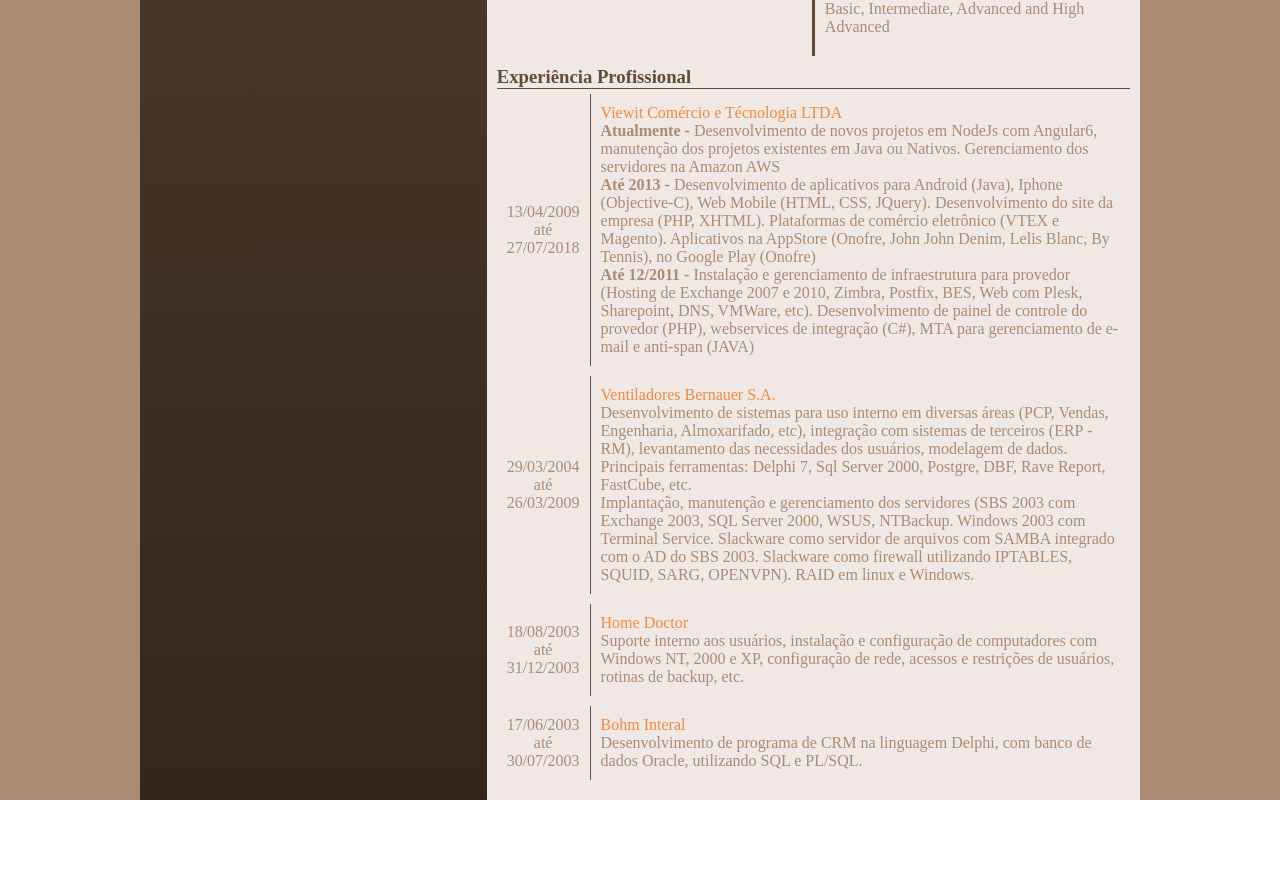
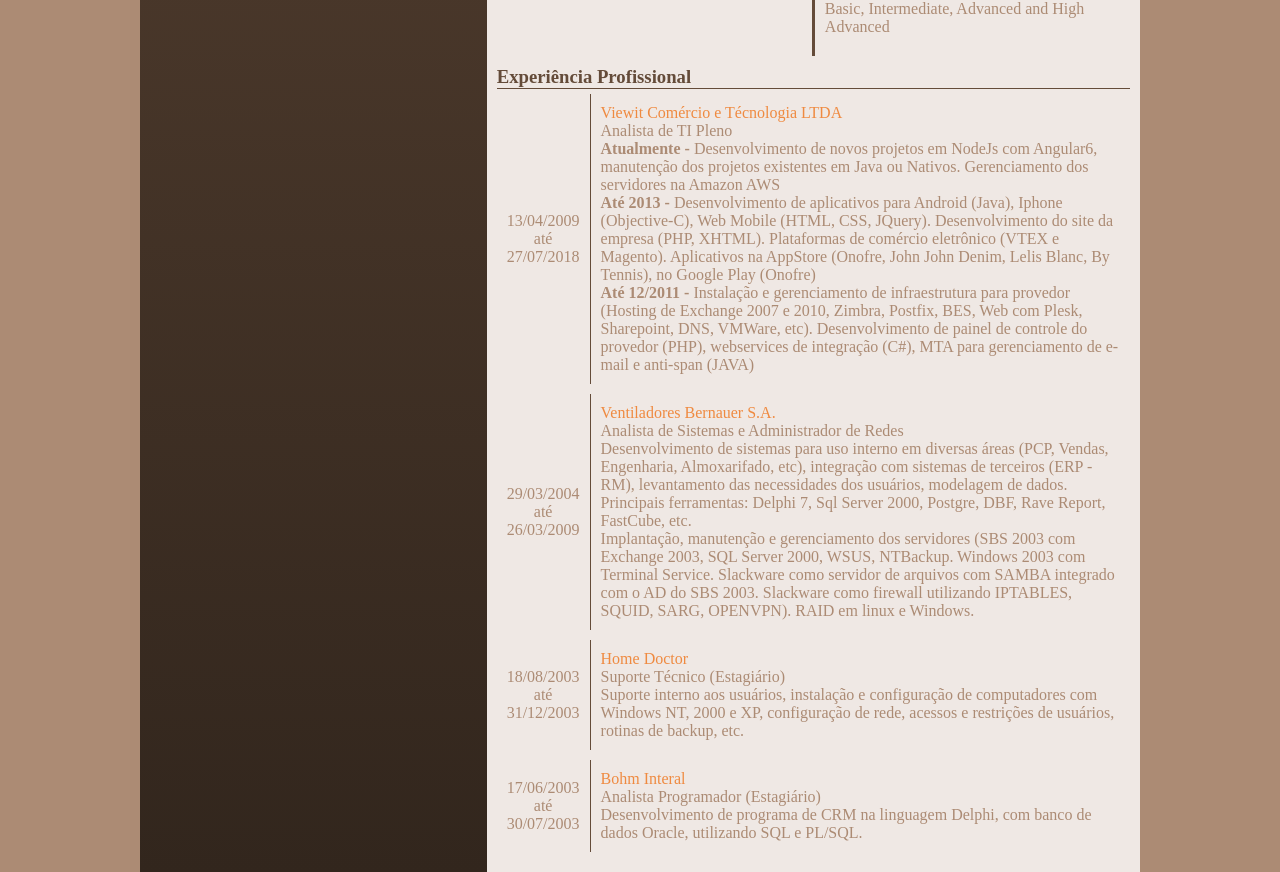
Before and after one commit to danielvazmartins/mysite, an Angular app in the folder resume/: page / in a window 1280 px wide. Shown: the part 1180-2052 px from the top of the page. Before the commit the page ends 1980 px from the top, so only its background shows below. Built offline with nearby package versions, Linux system fonts and the light colour scheme.

Commit message:
adicionando campo de cargo no cv

```diff
--- a/resume/src/app/resume/experience-group/experience-group.component.html
+++ b/resume/src/app/resume/experience-group/experience-group.component.html
@@ -8,6 +8,7 @@
   </div>
   <div class="col right">
       <label>{{title}}</label>
+      <span>{{subTitle}}</span>
       <span [innerHTML]="data"></span>
       <span *ngFor="let line of dataLines" [innerHTML]="line"></span>
   </div>
--- a/resume/src/app/resume/experience-group/experience-group.component.ts
+++ b/resume/src/app/resume/experience-group/experience-group.component.ts
@@ -10,6 +10,7 @@
   @Input() dateFrom: string
   @Input() dateTo: string
   @Input() title: string
+  @Input() subTitle: string
   @Input() data: string
   @Input() dataLines: string[]
 
--- a/resume/src/app/resume/resume.component.html
+++ b/resume/src/app/resume/resume.component.html
@@ -42,7 +42,7 @@
           </div>
           <div class="row">
               <h3 class="sub-title" *ngIf="resume.professionalExperience">Experiência Profissional</h3>
-              <app-experience-group *ngFor="let job of resume.professionalExperience" [dateFrom]="job.dateFrom" [dateTo]="job.dateTo" [title]="job.company" [dataLines]="job.description"></app-experience-group>
+              <app-experience-group *ngFor="let job of resume.professionalExperience" [dateFrom]="job.dateFrom" [dateTo]="job.dateTo" [title]="job.company" [subTitle]="job.position" [dataLines]="job.description"></app-experience-group>
           </div>
         </div>
     </div>
```
